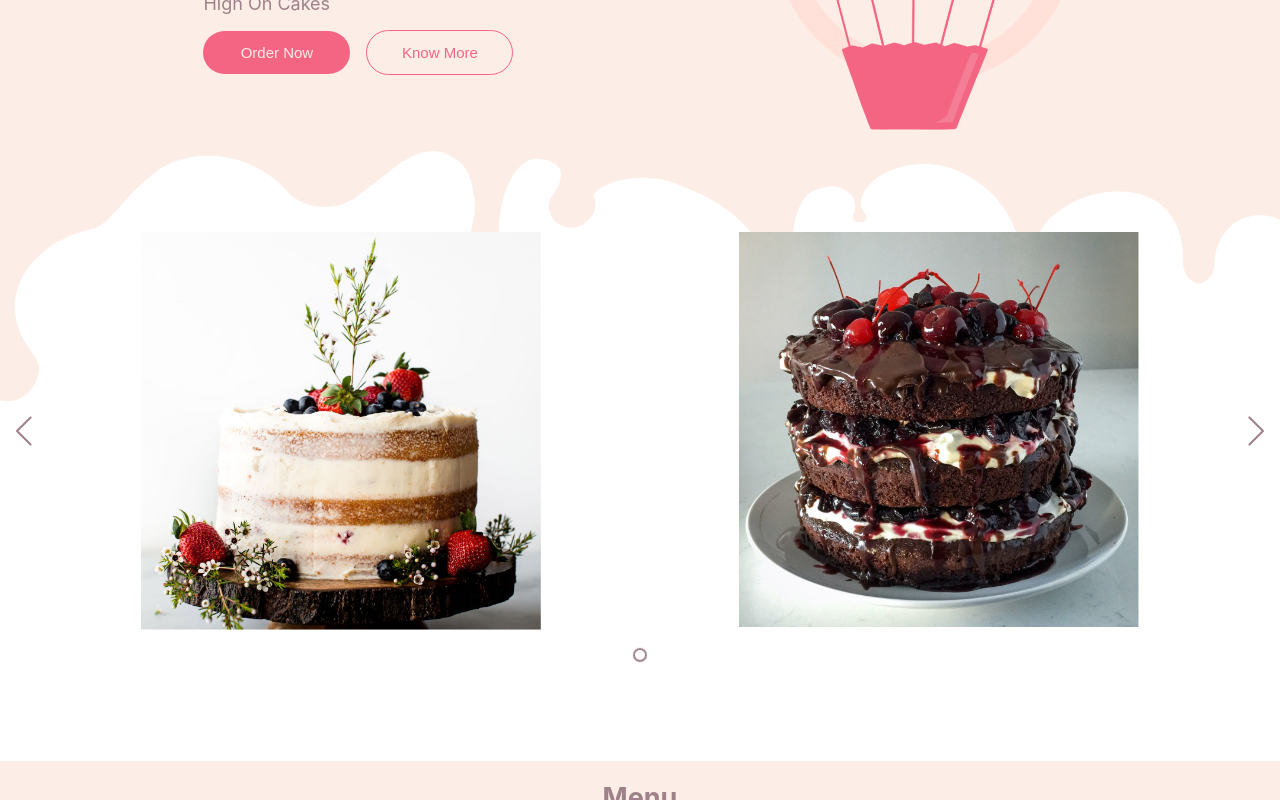
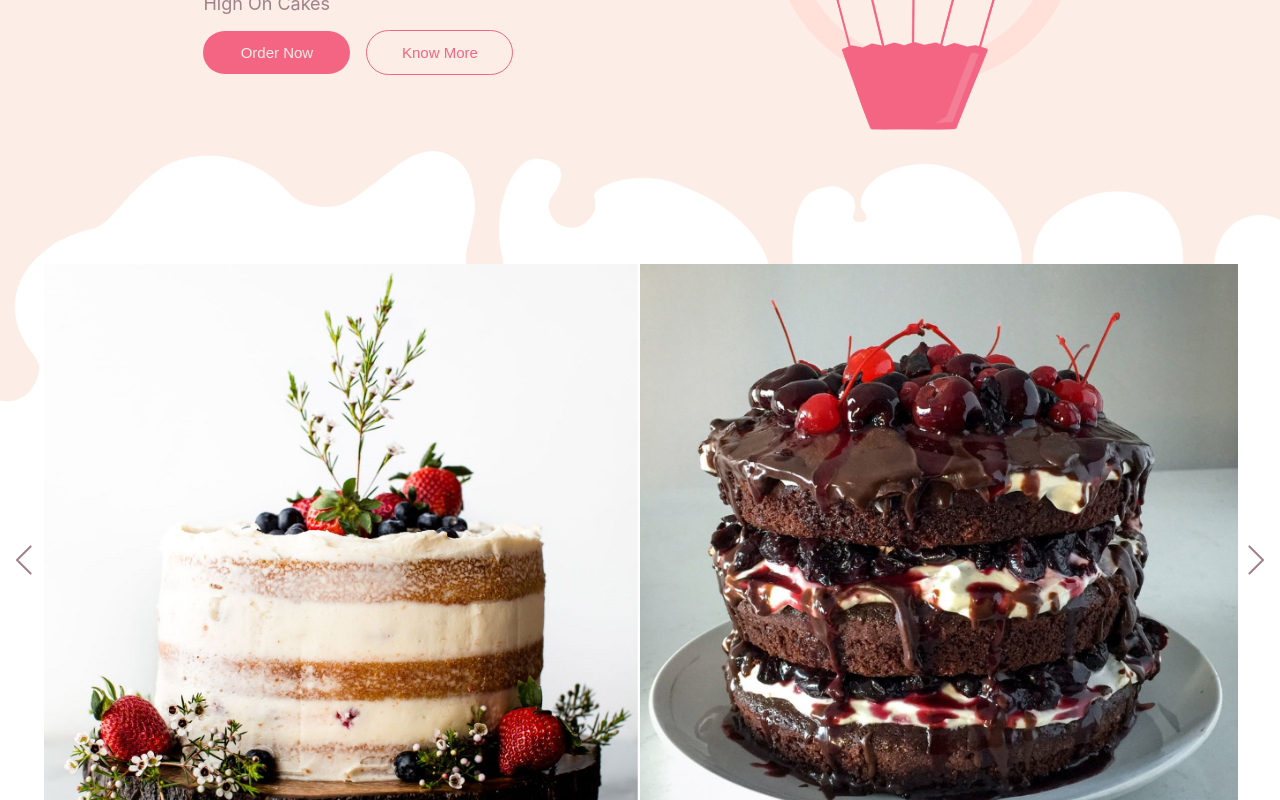
Before and after one commit to abijithvignesh/highOnCakes, a React (Create React App) app in the folder Frontend/: page / in a window 1280 px wide. Shown: the part 380-1180 px from the top of the page. Built offline with nearby package versions, Linux system fonts and the light colour scheme.

Commit message:
updated carousel image count for desktop

```diff
--- a/Frontend/src/components/carousel/CarouselElements.js
+++ b/Frontend/src/components/carousel/CarouselElements.js
@@ -5,6 +5,7 @@ export const Wrapper = styled.div`
   background-color: white;
   background-position: top;
   background-repeat: no-repeat;
+  padding-top: 2rem;
 `;
 
 export const Container = styled.div`
@@ -23,10 +24,9 @@ export const Drip = styled.img`
 
 export const SliderImage = styled.img`
   @media(max-width: 768px) {
-    max-width: 200px;
-    border-radius: 20%;
+    height: 19rem;
   }
-  max-width: 400px;
+  height: 37rem;
 `;
 
 export const SliderButton = styled.img`
--- a/Frontend/src/components/carousel/CarouselSection.js
+++ b/Frontend/src/components/carousel/CarouselSection.js
@@ -32,8 +32,8 @@ export default function CarouselSection() {
       <Wrapper>
         <Container>
           <Carousel itemsToShow={window.innerWidth > 768 ? 2 : 1} renderArrow={myArrow}>
-            <SliderImage src={cake1} height="" alt="cake1"></SliderImage>
-            <SliderImage src={cake2} height="" alt="cake2"></SliderImage>
+            <SliderImage src={cake1} alt="cake1"></SliderImage>
+            <SliderImage src={cake2} alt="cake2"></SliderImage>
           </Carousel>
         </Container>
       </Wrapper>
```
